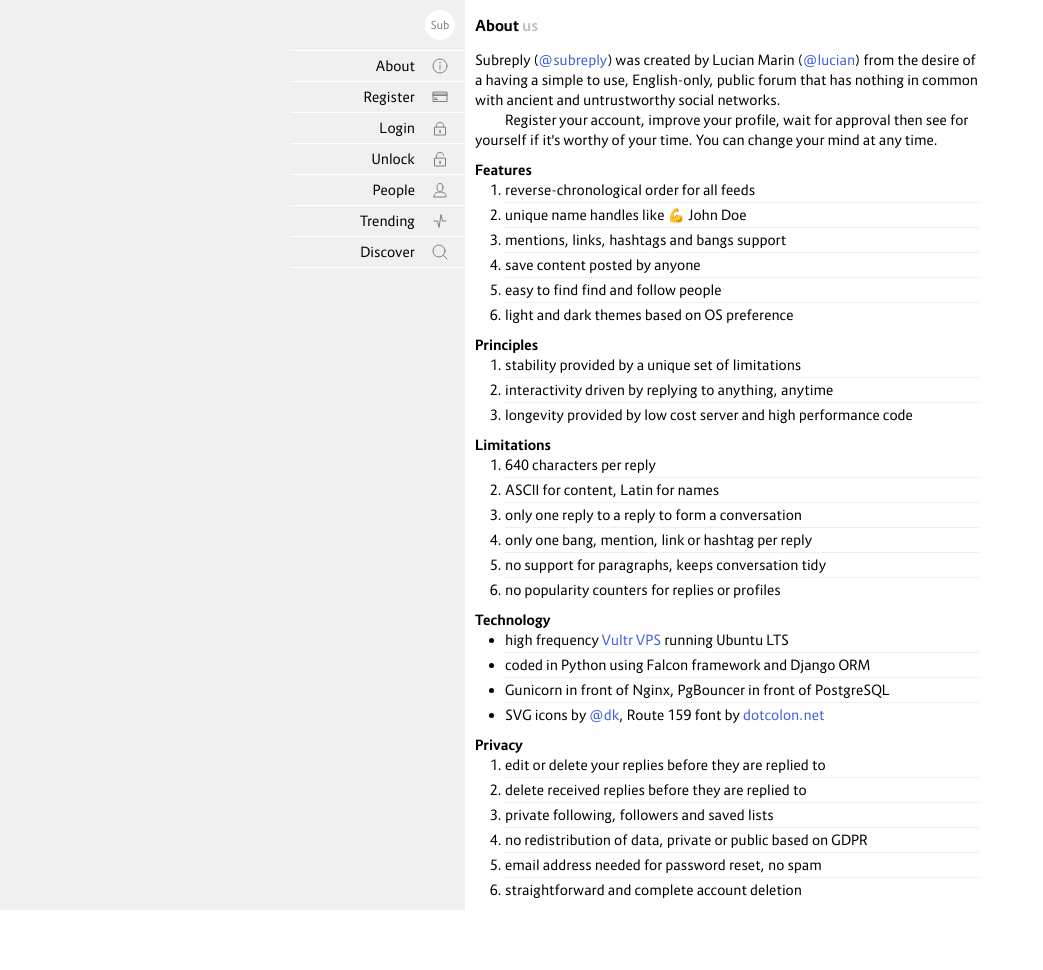
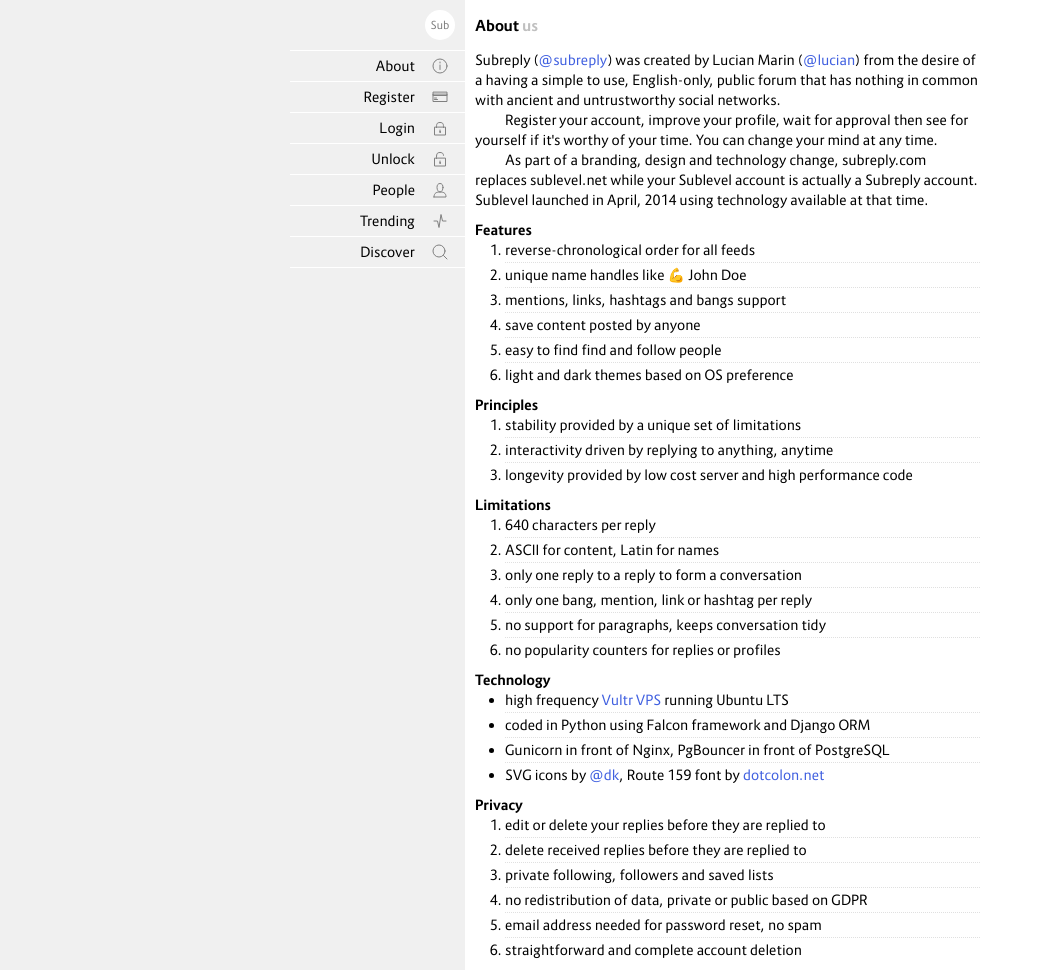
Before and after one commit to lucianmarin/subreply, a Python web app: template templates/pages/about.html in a window 1280 px wide. Shown: the whole page, without its empty margins (0-1043 px from the left). Before the commit the page ends 910 px from the top, so only its background shows below. Run offline with Jinja, Linux system fonts and the light colour scheme; the template is opened without the code that fills it, so the values that code supplies are empty.

Commit message:
mention sublevel

```diff
--- a/templates/pages/about.html
+++ b/templates/pages/about.html
@@ -7,7 +7,10 @@
 
     <div class="about">
         <p>Subreply (<a href="/subreply">@subreply</a>) was created by Lucian Marin (<a href="/lucian">@lucian</a>) from the desire of a having a simple to use, English-only, public forum that has nothing in common with ancient and untrustworthy social networks.</p>
+
         <p>Register your account, improve your profile, wait for approval then see for yourself if it's worthy of your time. You can change your mind at any time.</p>
+
+        <p>As part of a branding, design and technology change, subreply.com replaces sublevel.net while your Sublevel account is actually a Subreply account. Sublevel launched in April, 2014 using technology available at that time.</p>
 
         <h4>Features</h4>
         <ol>
```
Also changed, not shown: 1 other file.
